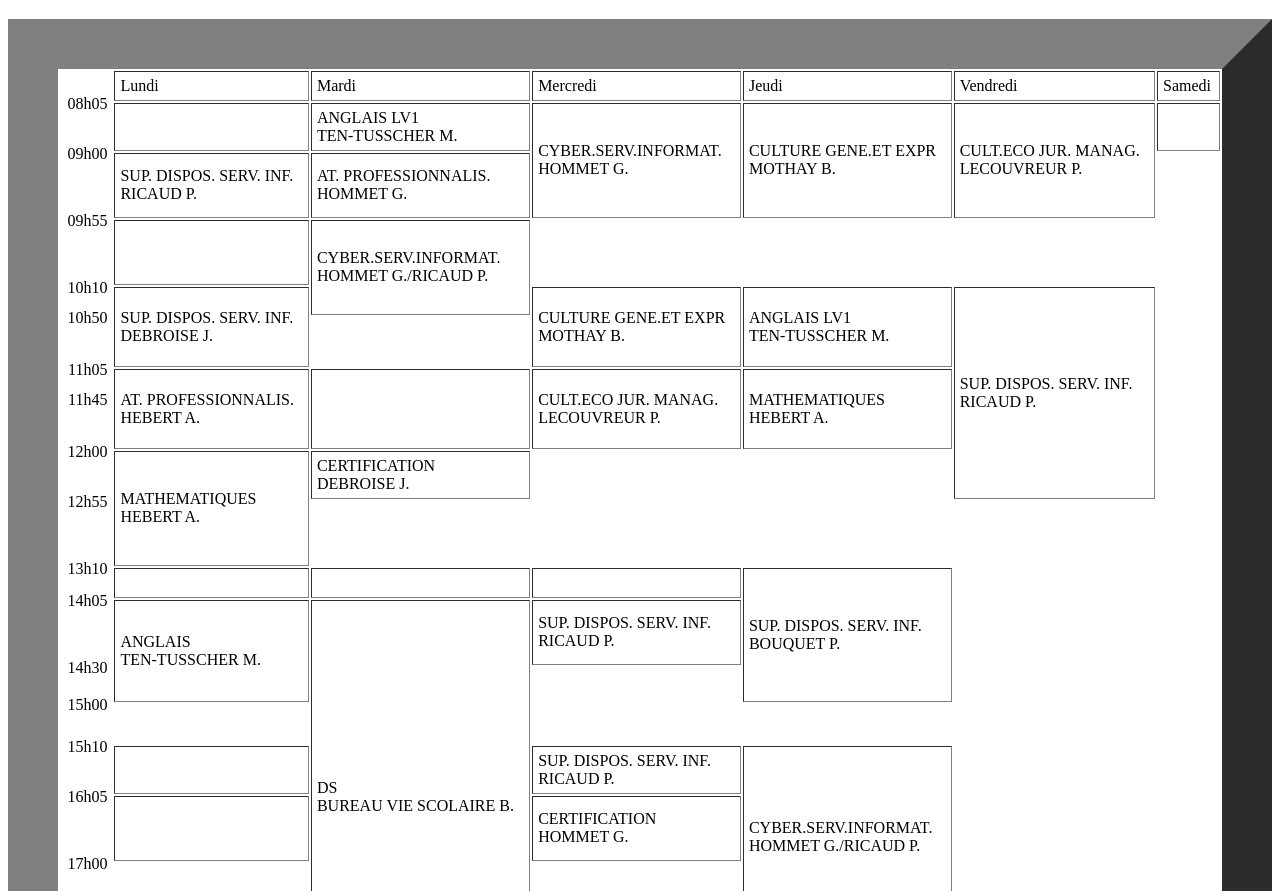
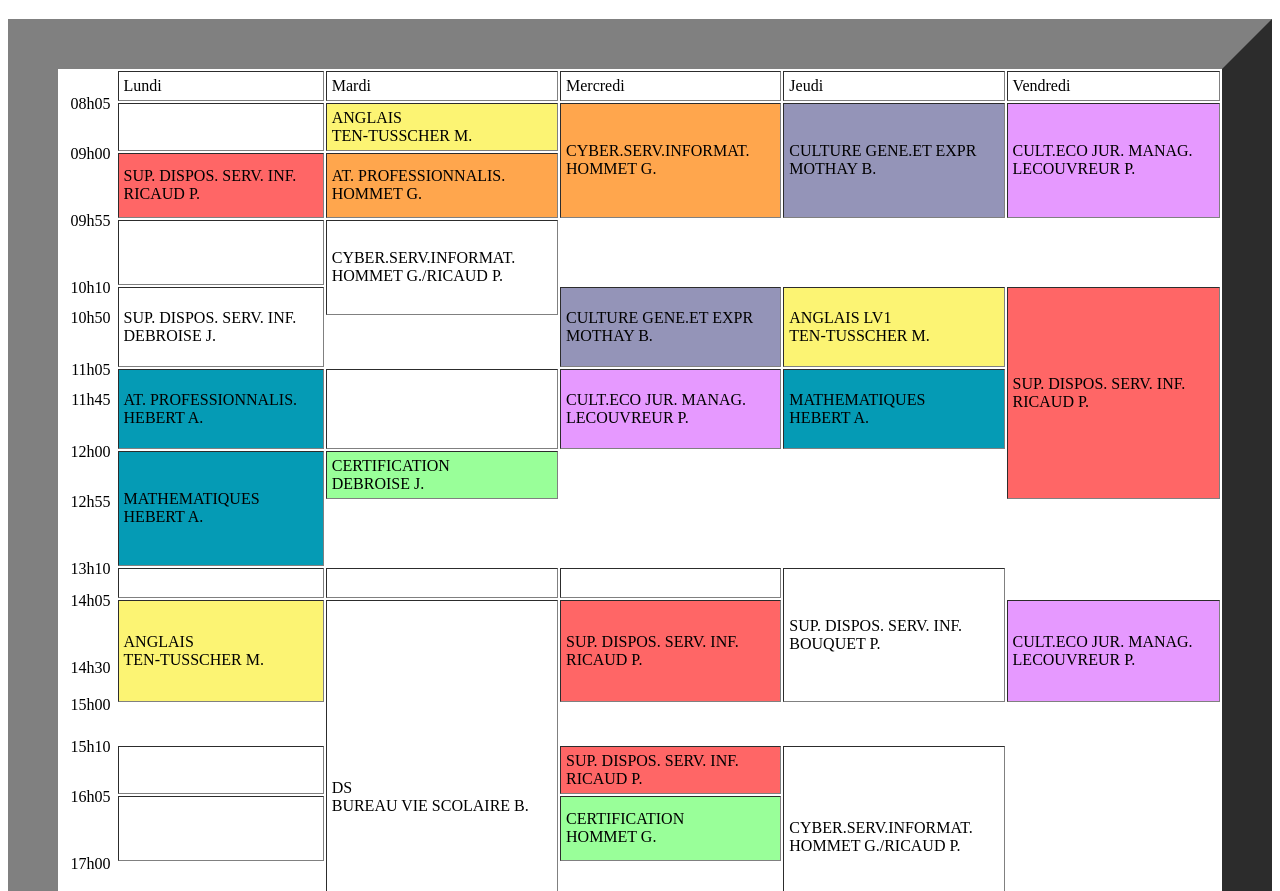
Before and after one commit to Frodenils/html, a plain HTML site: page index.html in a window 1280 px wide. Shown: the part 61-952 px from the top of the page. Drawn offline with Linux system fonts and the light colour scheme.

Commit message:
amelioration de l'etd

```diff
--- a/index.html
+++ b/index.html
@@ -2,7 +2,7 @@
 <html lang="en-US">
   <head>
     <meta charset="utf-8"/>
-    <title>NDLP - Métadonnées en HTML</title>
+    <title>Emploi du temps</title>
     <link rel="stylesheet" href="mon_fichier_css.css">
   </head>
   <body>
@@ -15,22 +15,20 @@
         <td>Mercredi</td>
         <td>Jeudi</td>
         <td>Vendredi</td>
-        <td>Samedi</td>
 
       </tr>
       <tr>
         <td class="time min5">08h05</td>
         <td>&nbsp;</td>
-        <td>ANGLAIS LV1<br/>TEN-TUSSCHER M.</td>
-        <td rowspan="2">CYBER.SERV.INFORMAT.<br/>HOMMET G.</td>
-        <td rowspan="2">CULTURE GENE.ET EXPR <br/>MOTHAY B.</td>
-        <td rowspan="2">CULT.ECO JUR. MANAG.<br/>LECOUVREUR P.</td>
-        <td>&nbsp;</td>
+        <td style="background-color: #fcf473">ANGLAIS<br/>TEN-TUSSCHER M.</td>
+        <td rowspan="2"style="background-color: #ffa64d">CYBER.SERV.INFORMAT.<br/>HOMMET G.</td>
+        <td rowspan="2"style="background-color: #9494b8">CULTURE GENE.ET EXPR <br/>MOTHAY B.</td>
+        <td rowspan="2"style="background-color: #e699ff">CULT.ECO JUR. MANAG.<br/>LECOUVREUR P.</td>
       </tr>
       <tr>
         <td class="time min55">09h00</td>
-        <td>SUP. DISPOS. SERV. INF.<br/>RICAUD P.</td>
-        <td >AT. PROFESSIONNALIS.<br/>HOMMET G.</td>
+        <td style ="background-color: #ff6666">SUP. DISPOS. SERV. INF.<br/>RICAUD P.</td>
+        <td style="background-color: #ffa64d">AT. PROFESSIONNALIS.<br/>HOMMET G.</td>
       </tr>
       <tr>
         <td class="time min55">09h55</td>
@@ -40,9 +38,9 @@
       <tr>
         <td class="time min15">10h10</td>
         <td rowspan="2">SUP. DISPOS. SERV. INF.<br/>DEBROISE J.</td>
-        <td rowspan="2">CULTURE GENE.ET EXPR <br/>MOTHAY B.</td>
-        <td rowspan="2">ANGLAIS LV1<br/>TEN-TUSSCHER M.</td>
-        <td rowspan="5">SUP. DISPOS. SERV. INF.<br/>RICAUD P.</td>
+        <td rowspan="2"style="background-color: #9494b8">CULTURE GENE.ET EXPR <br/>MOTHAY B.</td>
+        <td rowspan="2"style="background-color: #fcf473">ANGLAIS LV1<br/>TEN-TUSSCHER M.</td>
+        <td rowspan="5" style ="background-color: #ff6666">SUP. DISPOS. SERV. INF.<br/>RICAUD P.</td>
 
       </tr>
       <tr>
@@ -50,18 +48,18 @@
       </tr>
       <tr>
         <td class="time min15">11h05</td>
-        <td rowspan="2">AT. PROFESSIONNALIS.<br/>HEBERT A.</td>
+        <td rowspan="2" style="background-color: #059bb5">AT. PROFESSIONNALIS.<br/>HEBERT A.</td>
         <td rowspan="2">&nbsp;</td>
-        <td rowspan="2">CULT.ECO JUR. MANAG.<br/>LECOUVREUR P.</td>
-        <td rowspan="2">MATHEMATIQUES<br/>HEBERT A.</td>
+        <td rowspan="2" style="background-color: #e699ff">CULT.ECO JUR. MANAG.<br/>LECOUVREUR P.</td>
+        <td rowspan="2"style="background-color: #059bb5">MATHEMATIQUES<br/>HEBERT A.</td>
       </tr>
       <tr>
         <td class="time min40">11h45</td>
       </tr>
       <tr>
         <td class="time min15">12h00</td>
-        <td rowspan="2">MATHEMATIQUES<br/>HEBERT A.</td>
-        <td>CERTIFICATION<br/>DEBROISE J.</td>
+        <td rowspan="2"style="background-color: #059bb5">MATHEMATIQUES<br/>HEBERT A.</td>
+        <td style="background-color: #99ff99">CERTIFICATION<br/>DEBROISE J.</td>
       </tr>
       <tr>
         <td class="time min55">12h55</td>
@@ -75,9 +73,10 @@
       </tr>
       <tr>
         <td class="time min55">14h05</td>
-        <td rowspan="2">ANGLAIS<br/>TEN-TUSSCHER M.</td>
+        <td rowspan="2" style="background-color: #fcf473">ANGLAIS<br/>TEN-TUSSCHER M.</td>
         <td rowspan="7">DS<br/>BUREAU VIE SCOLAIRE B.</td>
-        <td>SUP. DISPOS. SERV. INF.<br/>RICAUD P.</td>
+        <td rowspan="2" style ="background-color: #ff6666">SUP. DISPOS. SERV. INF.<br/>RICAUD P.</td>
+        <td rowspan="2"style="background-color: #e699ff">CULT.ECO JUR. MANAG.<br/>LECOUVREUR P.</td>
       </tr>
       <tr>
         <td class="time min25">14h30</td>
@@ -88,19 +87,23 @@
       <tr>
         <td class="time min10">15h10</td>
         <td>&nbsp;</td>
-        <td>SUP. DISPOS. SERV. INF.<br/>RICAUD P.</td>
+        <td style ="background-color: #ff6666">SUP. DISPOS. SERV. INF.<br/>RICAUD P.</td>
         <td rowspan="3">CYBER.SERV.INFORMAT.<br/>HOMMET G./RICAUD P.</td>
       </tr>
       <tr>
         <td class="time min55">16h05</td>
         <td>&nbsp;</td>
-        <td>CERTIFICATION<br/>HOMMET G.</td>
+        <td style="background-color: #99ff99">CERTIFICATION<br/>HOMMET G.</td>
       </tr>
       <tr>
         <td class="time min55">17h00</td>
+
       </tr>
       <tr>
         <td class="time min55">17h55</td>
+        <td>&nbsp;</td>
+        <td>&nbsp;</td>
+        <td rowspan="1"style="background-color: #059bb5">MATHEMATIQUES<br/>HEBERT A.</td>
       </tr>
     </table>
   </body>
```
